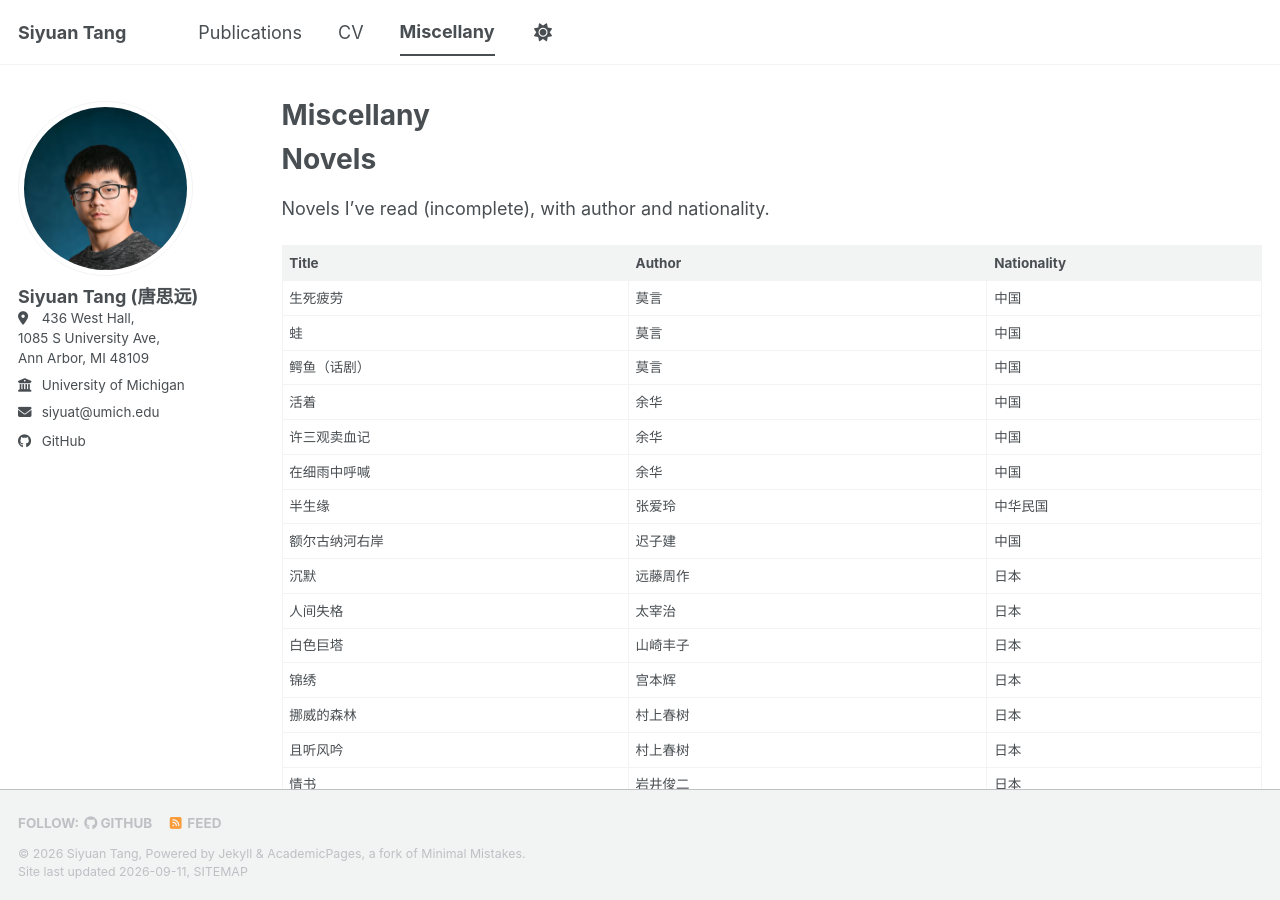
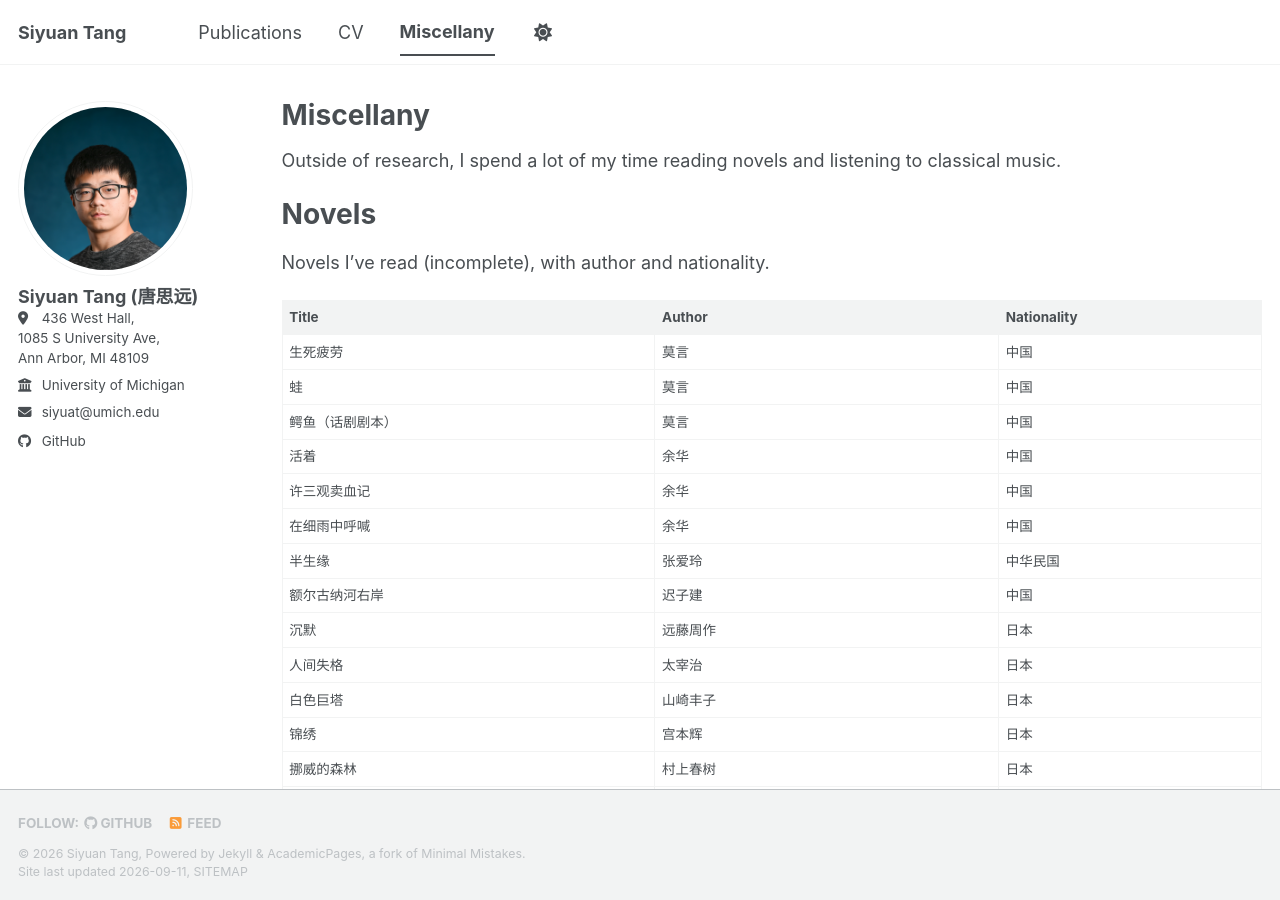
Before and after one commit to siyuat-ui/siyuat-ui.github.io, a Jekyll site: the page built from _pages/miscellany.md, in a window 1280 px wide and 900 px high. Built offline with Jekyll 4.4.1, drawn with Linux system fonts in a browser that asks for light colours; a style sheet for code colours, icons or effects is not loaded.

Commit message:
Add intro line to Miscellany page; refine 鳄鱼 label to 话剧剧本
Co-Authored-By: Claude Sonnet 5 <noreply@anthropic.com>
Claude-Session: https://claude.ai/code/session_01V4NqYJVaZa2Mrh8DC2t8GC

```diff
--- a/_pages/miscellany.md
+++ b/_pages/miscellany.md
@@ -6,6 +6,8 @@ author_profile: true
 ---
 
 {% include base_path %}
+
+Outside of research, I spend a lot of my time reading novels and listening to classical music.
 
 Novels
 ======
@@ -16,7 +18,7 @@ Novels I've read (incomplete), with author and nationality.
 |---|---|---|
 | 生死疲劳 | 莫言 | 中国 |
 | 蛙 | 莫言 | 中国 |
-| 鳄鱼（话剧） | 莫言 | 中国 |
+| 鳄鱼（话剧剧本） | 莫言 | 中国 |
 | 活着 | 余华 | 中国 |
 | 许三观卖血记 | 余华 | 中国 |
 | 在细雨中呼喊 | 余华 | 中国 |
```
